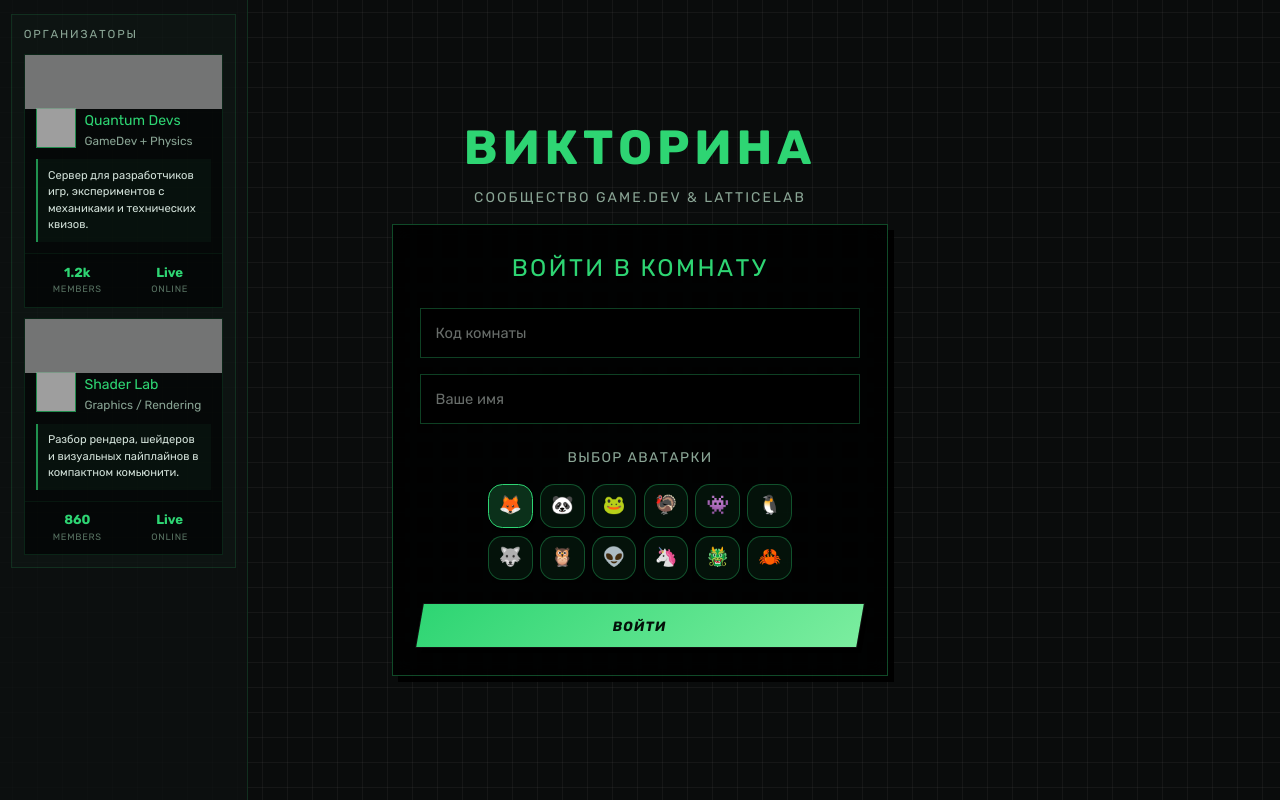
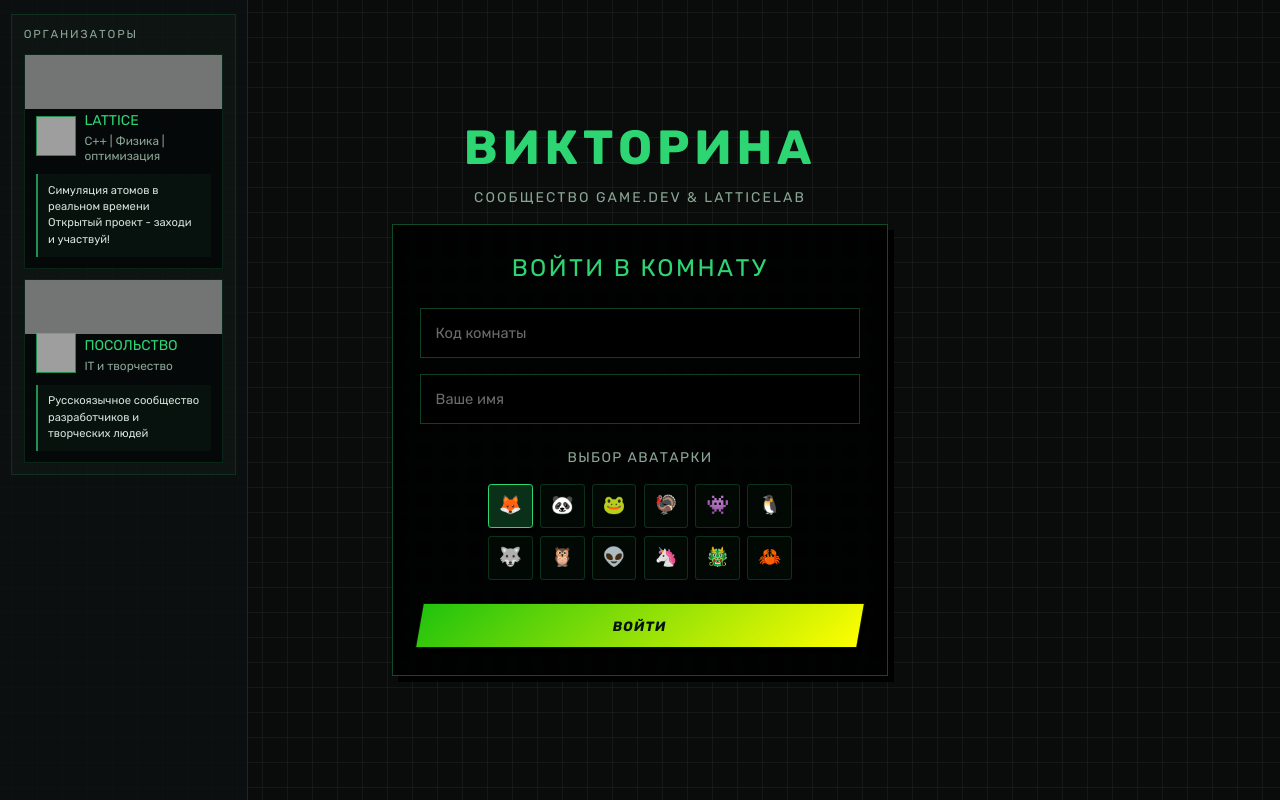
Before and after one commit to KLeyman-228/QuizWeb, a Django app: page / in a window 1280 px wide. Run offline with Django 5.2, Linux system fonts and the light colour scheme; some libraries are stand-ins or nearby versions; grey boxes are pictures that could not be loaded.

Commit message:
html update

```diff
--- a/static/css/style.css
+++ b/static/css/style.css
@@ -10,7 +10,7 @@
     --bg-card-soft: rgba(46, 213, 115, 0.06);
     --bg-input: rgba(0, 0, 0, 0.8);
     --bg-input-hover: rgba(46, 213, 115, 0.1);
-    --bg-avatar: rgba(46, 213, 115, 0.08);
+    --bg-avatar: rgba(23, 105, 57, 0.08);
 
     --grid-color: rgba(92, 92, 92, 0.14);
     --border-color: rgba(46, 213, 115, 0.28);
@@ -27,7 +27,7 @@
 
     --success: #2ed573;
     --warning: #ffa502;
-    --error: #ff4757;
+    --error: #db4306;
     --accent: #ffd700;
 
     --radius: 0;
@@ -329,7 +329,7 @@ textarea {
 .login-wrap .btn-primary {
     min-width: 11.5rem;
     padding-inline: 1.55rem;
-    background: linear-gradient(135deg, #2ed573 0%, #7bed9f 100%);
+    background: linear-gradient(135deg, #21c30d 0%, #fffe00 100%);
     color: #04110a;
     box-shadow:
         0 0 0 1px rgba(255, 255, 255, 0.06),
@@ -337,7 +337,7 @@ textarea {
 }
 
 .login-wrap .btn-primary:hover {
-    background: linear-gradient(135deg, #47e68a 0%, #a7f8bc 100%);
+    background: linear-gradient(135deg, #c3b10d 0%, #2fff3a 100%);
 }
 
 .btn-success {
@@ -350,14 +350,14 @@ textarea {
 }
 
 .btn-accent {
-    --button-color: var(--accent);
-    background: var(--accent);
+    --button-color: var(--error);
+    background: var(--error);
     color: #111;
     box-shadow: 8px 8px 0 rgba(0, 0, 0, 0.95);
 }
 
 .btn-accent:hover {
-    background: #ffe34a;
+    background: #6e0404;
     color: #000;
 }
 
@@ -388,8 +388,8 @@ textarea {
     width: 100%;
     aspect-ratio: 1;
     padding: 0.2rem;
-    border: 1px solid rgba(46, 213, 115, 0.32);
-    border-radius: 0.9rem;
+    border: 1px solid rgba(28, 131, 71, 0.32);
+    border-radius: 0.2rem;
     background: var(--bg-avatar);
     color: inherit;
     cursor: pointer;
--- a/templates/base.html
+++ b/templates/base.html
@@ -23,22 +23,13 @@
                         <div class="discord-profile">
                             <img class="discord-avatar" src="{% static 'img/discord-avatar-quantum.svg' %}" alt="Аватар сервера Quantum Devs">
                             <div class="discord-meta">
-                                <h3>Quantum Devs</h3>
-                                <p>GameDev + Physics</p>
+                                <h3>LATTICE</h3>
+                                <p>C++ | Физика | оптимизация</p>
                             </div>
                         </div>
                         <div class="discord-highlight">
-                            Сервер для разработчиков игр, экспериментов с механиками и технических квизов.
-                        </div>
-                    </div>
-                    <div class="discord-card-stats">
-                        <div class="discord-stat">
-                            <div class="discord-stat-number">1.2k</div>
-                            <div class="discord-stat-label">Members</div>
-                        </div>
-                        <div class="discord-stat">
-                            <div class="discord-stat-number">Live</div>
-                            <div class="discord-stat-label">Online</div>
+                            Симуляция атомов в реальном времени
+                            Открытый проект - заходи и участвуй!
                         </div>
                     </div>
                 </div>
@@ -51,22 +42,13 @@
                         <div class="discord-profile">
                             <img class="discord-avatar" src="{% static 'img/discord-avatar-shader.svg' %}" alt="Аватар сервера Shader Lab">
                             <div class="discord-meta">
-                                <h3>Shader Lab</h3>
-                                <p>Graphics / Rendering</p>
+                                <h3>ПОСОЛЬСТВО</h3>
+                                <p>IT и творчество</p>
                             </div>
                         </div>
                         <div class="discord-highlight">
-                            Разбор рендера, шейдеров и визуальных пайплайнов в компактном комьюнити.
-                        </div>
-                    </div>
-                    <div class="discord-card-stats">
-                        <div class="discord-stat">
-                            <div class="discord-stat-number">860</div>
-                            <div class="discord-stat-label">Members</div>
-                        </div>
-                        <div class="discord-stat">
-                            <div class="discord-stat-number">Live</div>
-                            <div class="discord-stat-label">Online</div>
+                            Русскоязычное сообщество
+                            разработчиков и творческих людей
                         </div>
                     </div>
                 </div>
```
